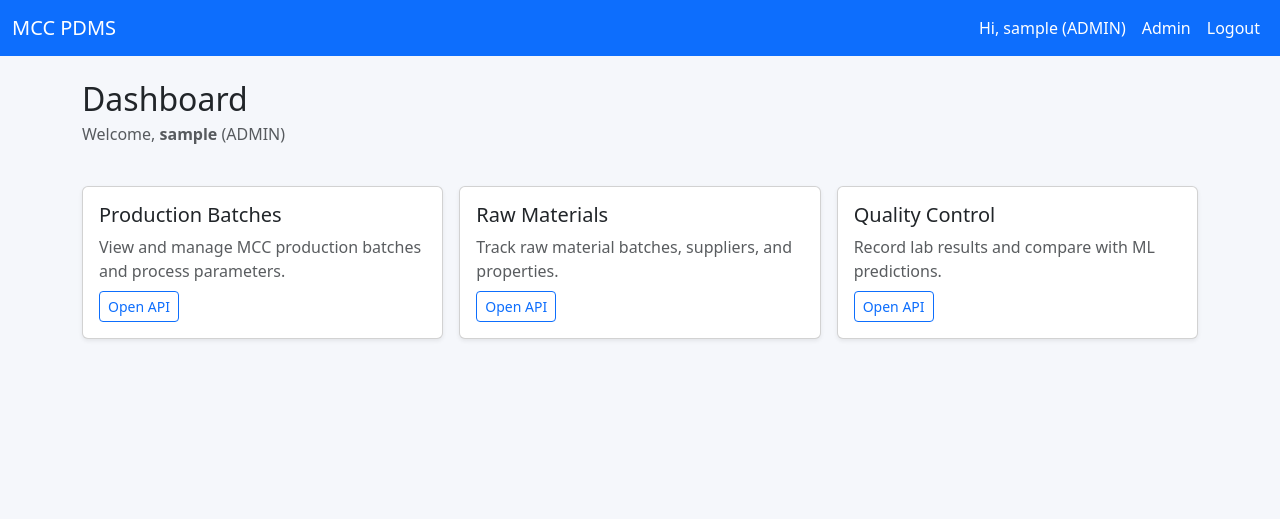
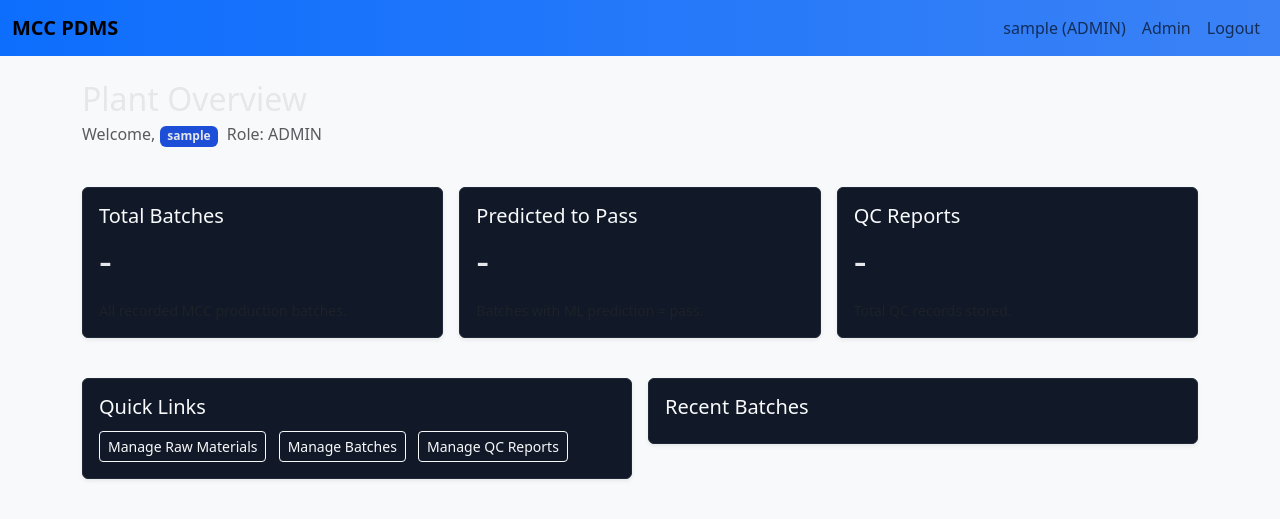
Before and after one commit to Mukesh20012003/MCC_Plant, a Django app: page / in a window 1280 px wide. Shown: the top 519 px of the page. Run offline with Django 5.2, Linux system fonts and the light colour scheme; a user stored in the database is signed in; tables that the repository leaves empty hold one stand-in row (values such as "Sample post"); data that the repository does not hold is empty.

Commit message:
dashboard changes with js added

```diff
--- a/mcc_pdms/plant/static/css/mcc.css
+++ b/mcc_pdms/plant/static/css/mcc.css
@@ -1,10 +1,23 @@
 body {
-      background-color: #f5f7fb;
-    }
-    .pdms-navbar {
-      background: #0d6efd;
-    }
-    .pdms-navbar .navbar-brand,
-    .pdms-navbar .nav-link {
-      color: #fff !important;
-    }
+  background: #0f172a;
+  color: #e5e7eb;
+}
+
+.pdms-navbar {
+  background: linear-gradient(90deg, #0d6efd, #3b82f6);
+}
+
+.card-pdms {
+  background: #111827;
+  border: 1px solid #1f2937;
+  color: #e5e7eb;
+}
+
+.card-pdms .card-title {
+  color: #f9fafb;
+}
+
+.badge-role {
+  background: #1d4ed8;
+  color: #e5e7eb;
+}
--- /dev/null
+++ b/mcc_pdms/plant/static/js/mcc.js
@@ -0,0 +1,58 @@
+async function fetchJSON(url) {
+  const resp = await fetch(url, {
+    headers: {
+      "Accept": "application/json"
+    },
+    credentials: "same-origin"
+  });
+  return resp.json();
+}
+
+async function loadDashboard() {
+  try {
+    const [batches, qcReports] = await Promise.all([
+      fetchJSON("/api/production/batch/"),
+      fetchJSON("/api/qc/report/")
+    ]);
+
+    // Total batches
+    const totalBatchesEl = document.getElementById("total-batches");
+    if (totalBatchesEl) {
+      totalBatchesEl.innerText = batches.length;
+    }
+
+    // QC count
+    const totalQcEl = document.getElementById("total-qc");
+    if (totalQcEl) {
+      totalQcEl.innerText = qcReports.length;
+    }
+
+    // Predicted pass count
+    const predictedPassCount = qcReports.filter(r => r.predicted_pass === true).length;
+    const predictedPassEl = document.getElementById("predicted-pass");
+    if (predictedPassEl) {
+      predictedPassEl.innerText = predictedPassCount;
+    }
+
+    // Recent batches
+    const recentContainer = document.getElementById("recent-batches");
+    if (recentContainer) {
+      recentContainer.innerHTML = "";
+      batches.slice(0, 5).forEach(b => {
+        const li = document.createElement("li");
+        li.className = "list-group-item bg-transparent text-light d-flex justify-content-between align-items-center";
+        li.innerHTML = `
+          <span>${b.batch_no} &mdash; ${b.status}</span>
+          <span class="badge bg-primary rounded-pill">
+            ${(b.raw_material_detail && b.raw_material_detail.name) ? b.raw_material_detail.name : "N/A"}
+          </span>
+        `;
+        recentContainer.appendChild(li);
+      });
+    }
+  } catch (err) {
+    console.error("Dashboard load error:", err);
+  }
+}
+
+document.addEventListener("DOMContentLoaded", loadDashboard);
--- a/mcc_pdms/plant/templates/plant/base.html
+++ b/mcc_pdms/plant/templates/plant/base.html
@@ -4,16 +4,16 @@
 <head>
     <meta charset="UTF-8">
     <meta name="viewport" content="width=device-width, initial-scale=1.0">
-    <title>Document</title>
+    <title>{% block title %}MCC PDMS{% endblock %}</title>
     <link href="https://cdn.jsdelivr.net/npm/bootstrap@5.3.8/dist/css/bootstrap.min.css" rel="stylesheet" integrity="sha384-sRIl4kxILFvY47J16cr9ZwB07vP4J8+LH7qKQnuqkuIAvNWLzeN8tE5YBujZqJLB" crossorigin="anonymous">
     <link rel="stylesheet" href="{% static 'plant/css/mcc.css' %}">
     {% block extra_head %}{% endblock %}
 </head>
-<body>
 
-    <nav class="navbar navbar-expand-lg pdms-navbar mb-4">
+<body class="bg-light">
+<nav class="navbar navbar-expand-lg pdms-navbar mb-4">
   <div class="container-fluid">
-    <a class="navbar-brand" href="{% url 'dashboard' %}">MCC PDMS</a>
+    <a class="navbar-brand fw-bold" href="{% url 'dashboard' %}">MCC PDMS</a>
     <button class="navbar-toggler" type="button" data-bs-toggle="collapse" data-bs-target="#navbarNav">
       <span class="navbar-toggler-icon"></span>
     </button>
@@ -21,7 +21,9 @@
       <ul class="navbar-nav ms-auto">
         {% if request.user.is_authenticated %}
           <li class="nav-item">
-            <span class="nav-link">Hi, {{ request.user.username }} ({{ request.user.profile.role }})</span>
+            <span class="nav-link">
+              {{ request.user.username }} ({{ request.user.profile.role }})
+            </span>
           </li>
           <li class="nav-item">
             <a class="nav-link" href="/admin/">Admin</a>
@@ -42,6 +44,8 @@
 <div class="container">
   {% block content %}{% endblock %}
 </div>
+
 <script src="https://cdn.jsdelivr.net/npm/bootstrap@5.3.8/dist/js/bootstrap.bundle.min.js" integrity="sha384-FKyoEForCGlyvwx9Hj09JcYn3nv7wiPVlz7YYwJrWVcXK/BmnVDxM+D2scQbITxI" crossorigin="anonymous"></script>
+{% block extra_js %}{% endblock %}
 </body>
 </html>
--- a/mcc_pdms/plant/templates/plant/dashboard.html
+++ b/mcc_pdms/plant/templates/plant/dashboard.html
@@ -1,59 +1,73 @@
-
 {% extends "plant/base.html" %}
-
+{% load static %}
 {% block title %}Dashboard - MCC PDMS{% endblock %}
 
 {% block content %}
-<div class="row">
-  <div class="col-12 mb-4">
-    <h2 class="mb-1">Dashboard</h2>
+<div class="row mb-4">
+  <div class="col-12">
+    <h2 class="mb-1">Plant Overview</h2>
     <p class="text-muted">
-      Welcome, <strong>{{ request.user.username }}</strong> ({{ request.user.profile.role }})
+      Welcome, <span class="badge badge-role">{{ request.user.username }}</span>
+      &nbsp;Role: {{ request.user.profile.role }}
     </p>
   </div>
 </div>
 
-<div class="row g-3">
+<div class="row g-3" id="summary-cards">
   <div class="col-md-4">
-    <div class="card shadow-sm">
+    <div class="card card-pdms shadow-sm">
       <div class="card-body">
-        <h5 class="card-title">Production Batches</h5>
-        <p class="card-text text-muted mb-2">
-          View and manage MCC production batches and process parameters.
-        </p>
-        <a href="/api/production/batch/" class="btn btn-outline-primary btn-sm">
-          Open API
-        </a>
+        <h5 class="card-title">Total Batches</h5>
+        <p class="display-6" id="total-batches">-</p>
+        <p class="text-muted small mb-0">All recorded MCC production batches.</p>
+      </div>
+    </div>
+  </div>
+  <div class="col-md-4">
+    <div class="card card-pdms shadow-sm">
+      <div class="card-body">
+        <h5 class="card-title">Predicted to Pass</h5>
+        <p class="display-6" id="predicted-pass">-</p>
+        <p class="text-muted small mb-0">Batches with ML prediction = pass.</p>
+      </div>
+    </div>
+  </div>
+  <div class="col-md-4">
+    <div class="card card-pdms shadow-sm">
+      <div class="card-body">
+        <h5 class="card-title">QC Reports</h5>
+        <p class="display-6" id="total-qc">-</p>
+        <p class="text-muted small mb-0">Total QC records stored.</p>
+      </div>
+    </div>
+  </div>
+</div>
+
+<div class="row g-3 mt-4">
+  <div class="col-md-6">
+    <div class="card card-pdms shadow-sm">
+      <div class="card-body">
+        <h5 class="card-title">Quick Links</h5>
+        <a href="/admin/plant/rawmaterial/" class="btn btn-outline-light btn-sm me-2 mt-1">Manage Raw Materials</a>
+        <a href="/admin/plant/productionbatch/" class="btn btn-outline-light btn-sm me-2 mt-1">Manage Batches</a>
+        <a href="/admin/plant/qcreport/" class="btn btn-outline-light btn-sm mt-1">Manage QC Reports</a>
       </div>
     </div>
   </div>
 
-  <div class="col-md-4">
-    <div class="card shadow-sm">
+  <div class="col-md-6">
+    <div class="card card-pdms shadow-sm">
       <div class="card-body">
-        <h5 class="card-title">Raw Materials</h5>
-        <p class="card-text text-muted mb-2">
-          Track raw material batches, suppliers, and properties.
-        </p>
-        <a href="/api/raw-materials/" class="btn btn-outline-primary btn-sm">
-          Open API
-        </a>
-      </div>
-    </div>
-  </div>
-
-  <div class="col-md-4">
-    <div class="card shadow-sm">
-      <div class="card-body">
-        <h5 class="card-title">Quality Control</h5>
-        <p class="card-text text-muted mb-2">
-          Record lab results and compare with ML predictions.
-        </p>
-        <a href="/api/qc/report/" class="btn btn-outline-primary btn-sm">
-          Open API
-        </a>
+        <h5 class="card-title">Recent Batches</h5>
+        <ul class="list-group list-group-flush" id="recent-batches">
+          <!-- JS will fill this -->
+        </ul>
       </div>
     </div>
   </div>
 </div>
 {% endblock %}
+
+{% block extra_js %}
+<script src="{% static 'plant/js/mcc.js' %}"></script>
+{% endblock %}
```
Also changed, not shown: mcc_pdms/plant/templates/plant/login.html (+6 -7 lines).
